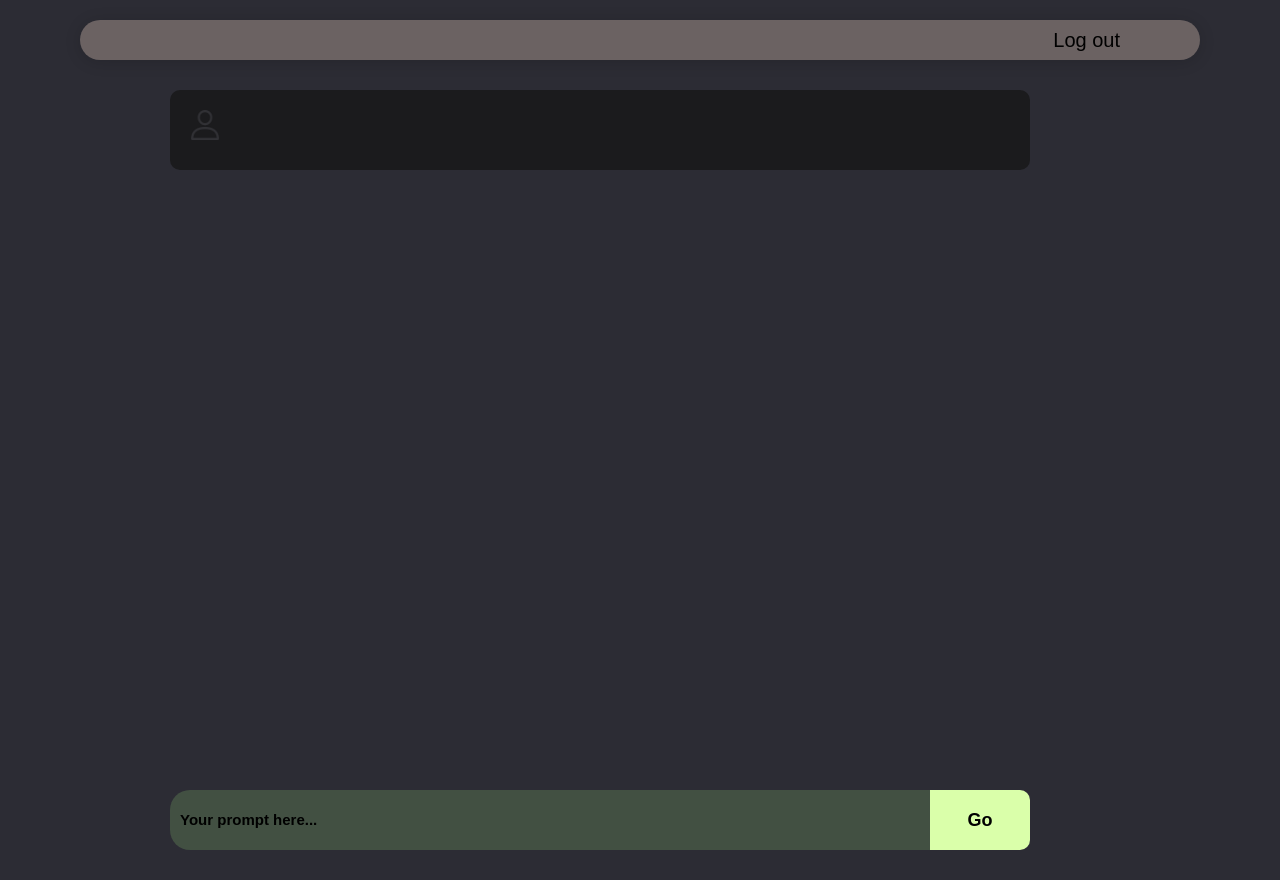
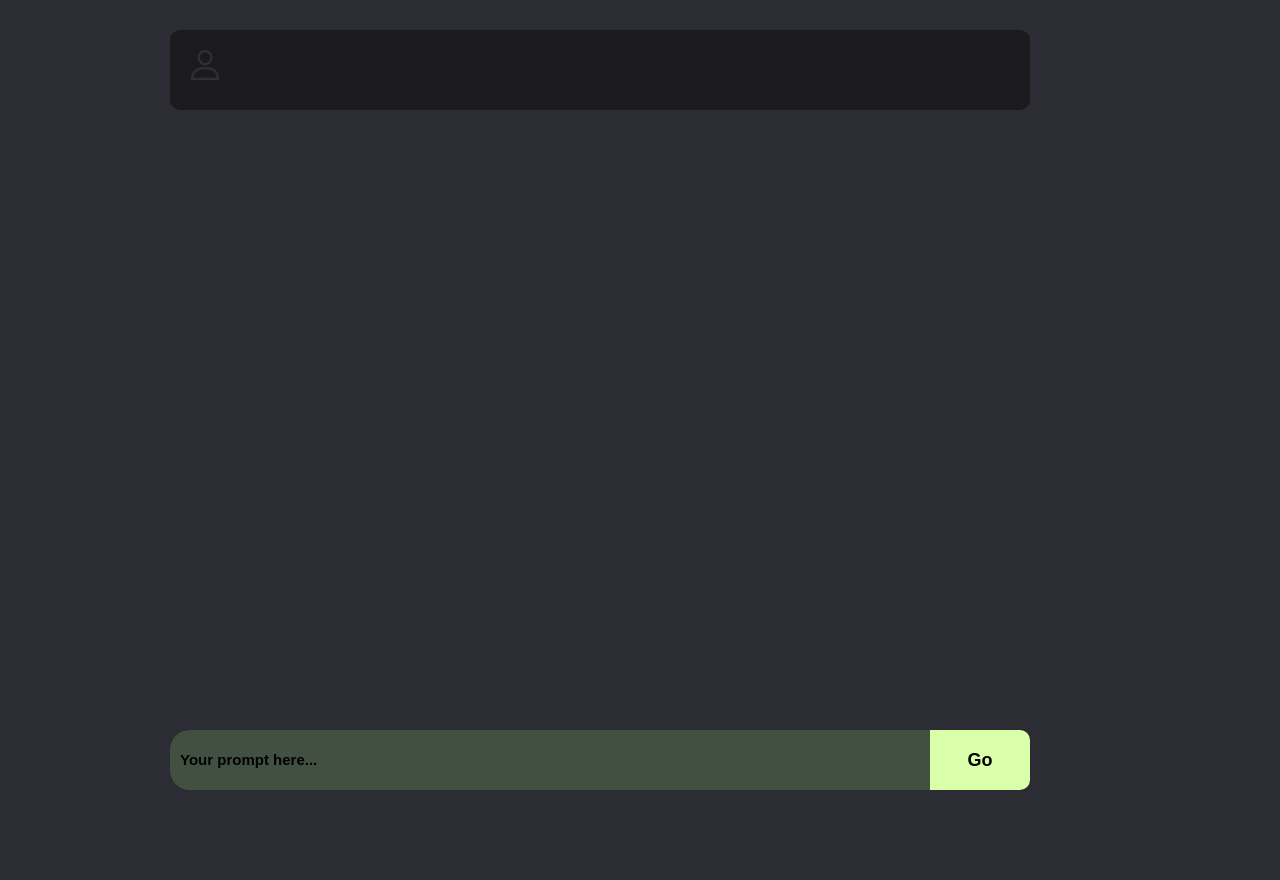
Before and after one commit to Dikshit-Kapoor/react-chatbot, a React (Vite) app: page /chat in a window 1280 px wide. After the commit the page ends 820 px from the top, so only its background shows below. Built offline with nearby package versions, Linux system fonts and the light colour scheme.

Commit message:
Adding github workflow changes

```diff
--- a/src/components/Chat.tsx
+++ b/src/components/Chat.tsx
@@ -35,8 +35,6 @@ function Chat() {
        <div>
 
 
-        <Navigation signin='Log out'/>
-
         <div className="App">
             <div className="Column">
 
```
